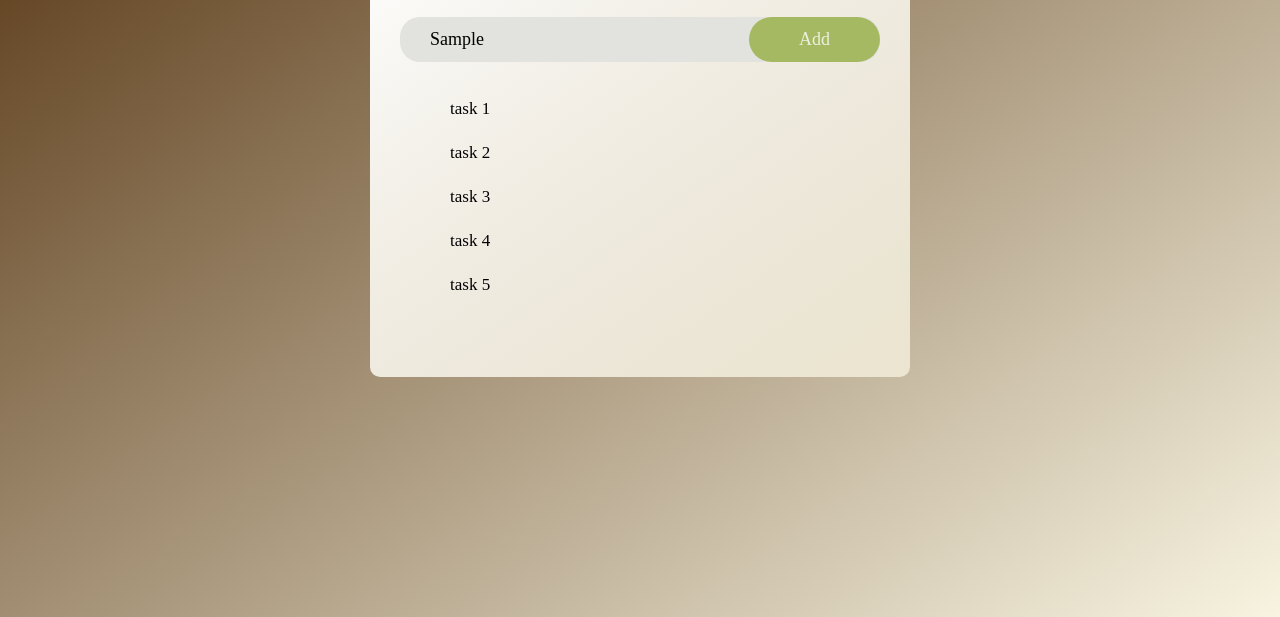
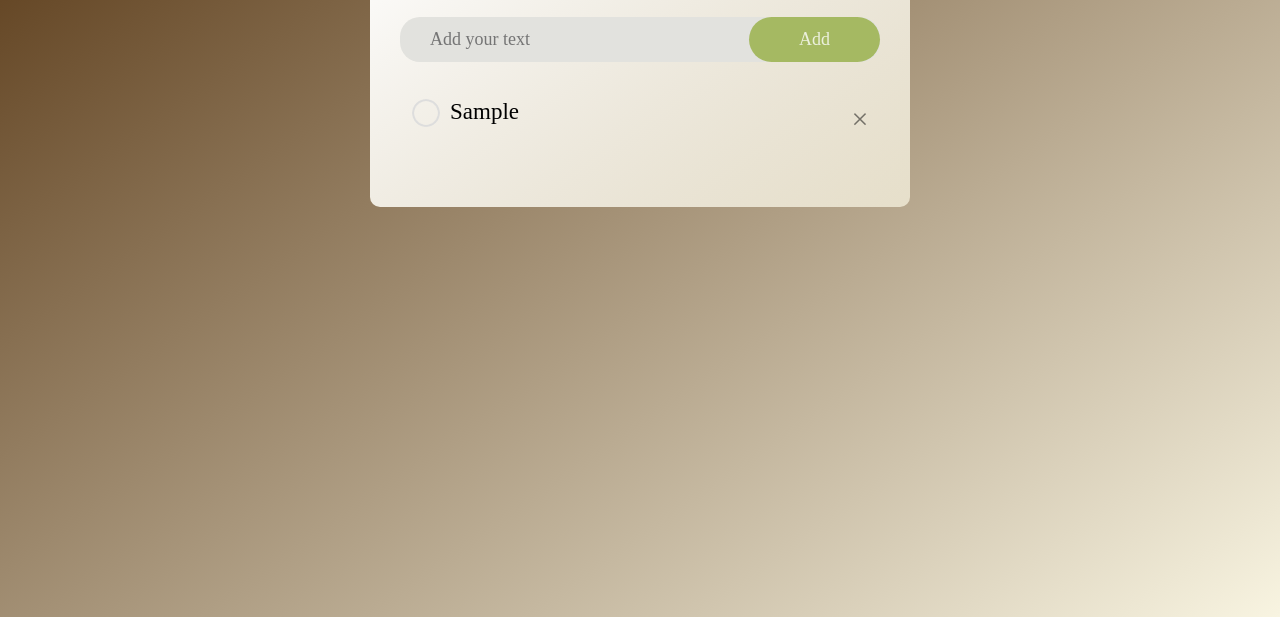
Before and after one commit to LongisthebestAgain/To-Do-List-App, a plain HTML site: page index.html in a window 1280 px wide. Both pictures are taken after typing "Sample" into the empty fields and a click on the button "Add". Shown: the part 183-800 px from the top of the page. Drawn offline with Linux system fonts and the light colour scheme.

Commit message:
new function

```diff
--- a/index.html
+++ b/index.html
@@ -19,14 +19,14 @@
             <h2>To-Do List <img src="./images/icon.png"></h2>
             <div class="row">
                 <input type="text" id="input-box" placeholder="Add your text">
-                <button>Add</button>
+                <button class="btn" onclick="addTask()">Add</button>
             </div>
             <ul id="list-container">
-                <li>task 1</li>
+                <!-- <li class="checked">task 1</li>
                 <li>task 2</li>
                 <li>task 3</li>
                 <li>task 4</li>
-                <li>task 5</li>
+                <li>task 5</li>  -->
             </ul>
         </div>
 
--- a/index.js
+++ b/index.js
@@ -0,0 +1,24 @@
+const inputBox = document.getElementById("input-box");
+const listcontainer = document.getElementById("list-container");
+document.getElementsByClassName("btn")[0].addEventListener("click",()=>{
+    if(inputBox.value === ''){
+        alert("You must write something!");
+    }
+    else{
+        let li = document.createElement("li"); //create html element called li and store in li element
+        li.innerText = inputBox.value;
+        listcontainer.appendChild(li); //create under listcontainer as a child;
+        let span = document.createElement("span");
+        span.innerHTML = "\u00d7";
+        li.appendChild(span);
+    }
+    inputBox.value = '';
+});
+listcontainer.addEventListener("click",(e)=>{
+    if(e.target.tagName === "LI"){ // value ke ot sov cbas
+        e.target.classList.toggle("checked");
+    }
+    else if(e.target.tagName === "SPAN"){
+        e.target.parentElement.remove();
+    }
+})
--- a/styles.css
+++ b/styles.css
@@ -1,73 +1,78 @@
-*{
+* {
     margin: 0;
     padding: 0;
     font-family: "EB Garamond, sans-serif";
     box-sizing: border-box;
 
 }
-.container{
-  width:100%;
-  height:100vh;
-  padding:10px;
-  background-image: linear-gradient(145deg,#543310,#F8F4E1);
+
+.container {
+    width: 100%;
+    height: 100vh;
+    padding: 10px;
+    background-image: linear-gradient(145deg, #543310, #F8F4E1);
 }
-.todo-app{
-    width:100%;
-    max-width:540px;
+
+.todo-app {
+    width: 100%;
+    max-width: 540px;
     margin: 100px auto 20px;
-    background-image: linear-gradient(145deg,#ffffff,#f8f4e1b9);
+    background-image: linear-gradient(145deg, #ffffff, #f8f4e1b9);
     padding: 40px 30px 70px;
     border-radius: 10px;
 
 }
 
-.todo-app h2{
-    color:#74512D;
-    display:flex;
-    align-items:center;
-    margin-bottom:20px;
+.todo-app h2 {
+    color: #74512D;
+    display: flex;
+    align-items: center;
+    margin-bottom: 20px;
 }
-.todo-app h2 img{
-    width:30px;
+
+.todo-app h2 img {
+    width: 30px;
     margin-left: 10px;
 }
-.row{
-    display:flex;
+
+.row {
+    display: flex;
     align-items: center;
     justify-content: space-between;
-    background:#e2e2de;
-    padding-left:20px;
-    margin-bottom:25px;
+    background: #e2e2de;
+    padding-left: 20px;
+    margin-bottom: 25px;
     border-radius: 20px;
 }
-input{
-    flex:1;
-    border:none;
-    outline:none;
-    background:transparent;
-    padding:10px;
-    font-size:18px;
+
+input {
+    flex: 1;
+    border: none;
+    outline: none;
+    background: transparent;
+    padding: 10px;
+    font-size: 18px;
 }
-button{
-    border:none;
-    outline:none;
-    padding:12px 50px;
+
+button {
+    border: none;
+    outline: none;
+    padding: 12px 50px;
     background-color: #8ca82db2;
-    cursor:pointer;
-    font-size:18px;
-    border-radius:40px;
-    color:rgba(255, 255, 255, 0.781);
+    cursor: pointer;
+    font-size: 18px;
+    border-radius: 40px;
+    color: rgba(255, 255, 255, 0.781);
 }
-ul li{
-    font-size: 17px;
-    list-style:none;
+
+ul li {
+    font-size:23px;
+    list-style: none;
     padding: 12px 8px 12px 50px;
     user-select: none;
-    cursor:pointer;
-}
-ul li::before{
-    content: '';
-    pos
+    cursor: pointer;
+    position:relative;
+
 }
 /* ul li::before{
      content: open-quote; add content before or after html text
@@ -76,3 +81,38 @@ ul li::after{
     content: close-quote;
 }
 */
+ul li::before {
+    content: '';
+    position: absolute;
+    height: 28px;
+    width: 28px;
+    border-radius: 50%;
+    background-image:url(./images/unchecked.png);
+    background-size:cover;
+    background-position: center;
+    left:12px;
+    top:12px;
+
+}
+ul li.checked {
+    color:rgba(0, 0, 0, 0.4);
+    text-decoration: line-through;
+
+}
+ul li.checked::before {
+    background-image:url(./images/checked.png);
+}
+ul li span{
+    position: absolute;
+    right : 0;
+    height: 40px;
+    width: 40px;
+    font-size:30px;
+    color:rgba(0, 0, 0, 0.5);
+    line-height:40px;
+    text-align: center;
+}
+ul li span:hover{
+    color:white;
+    transform: scale(1.5);
+}
```
